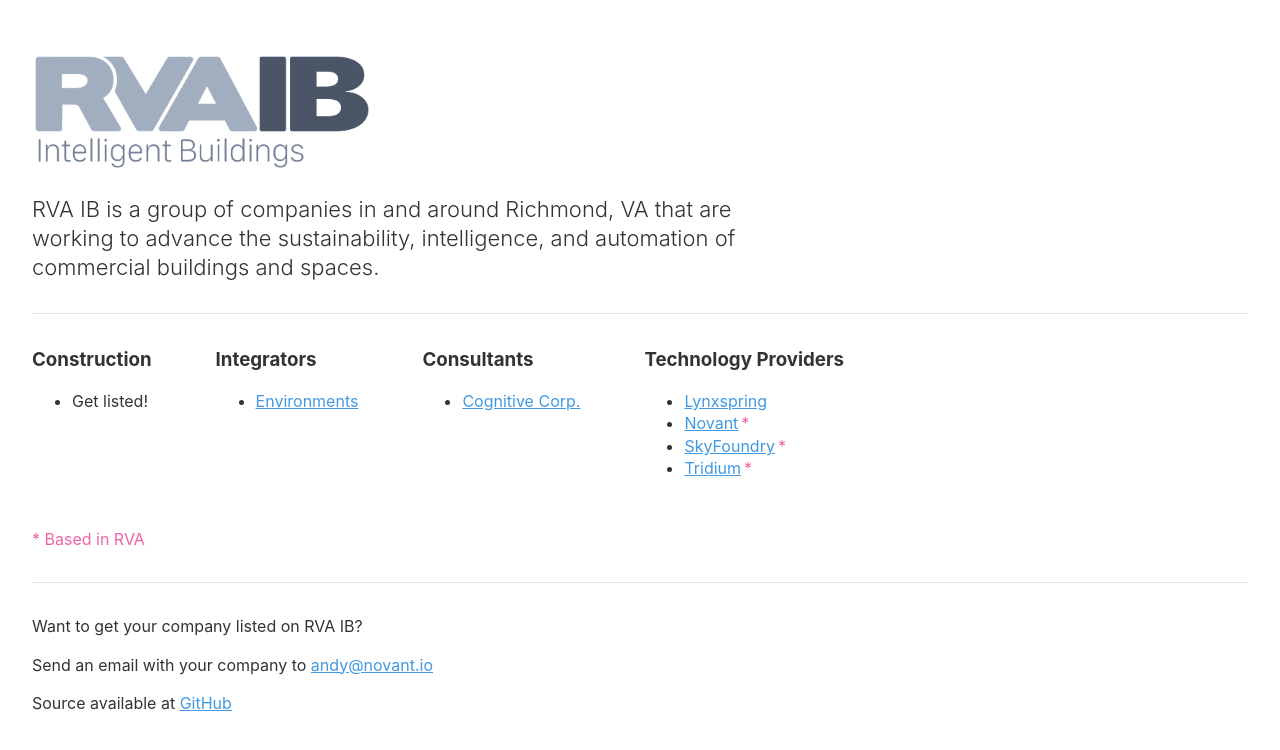
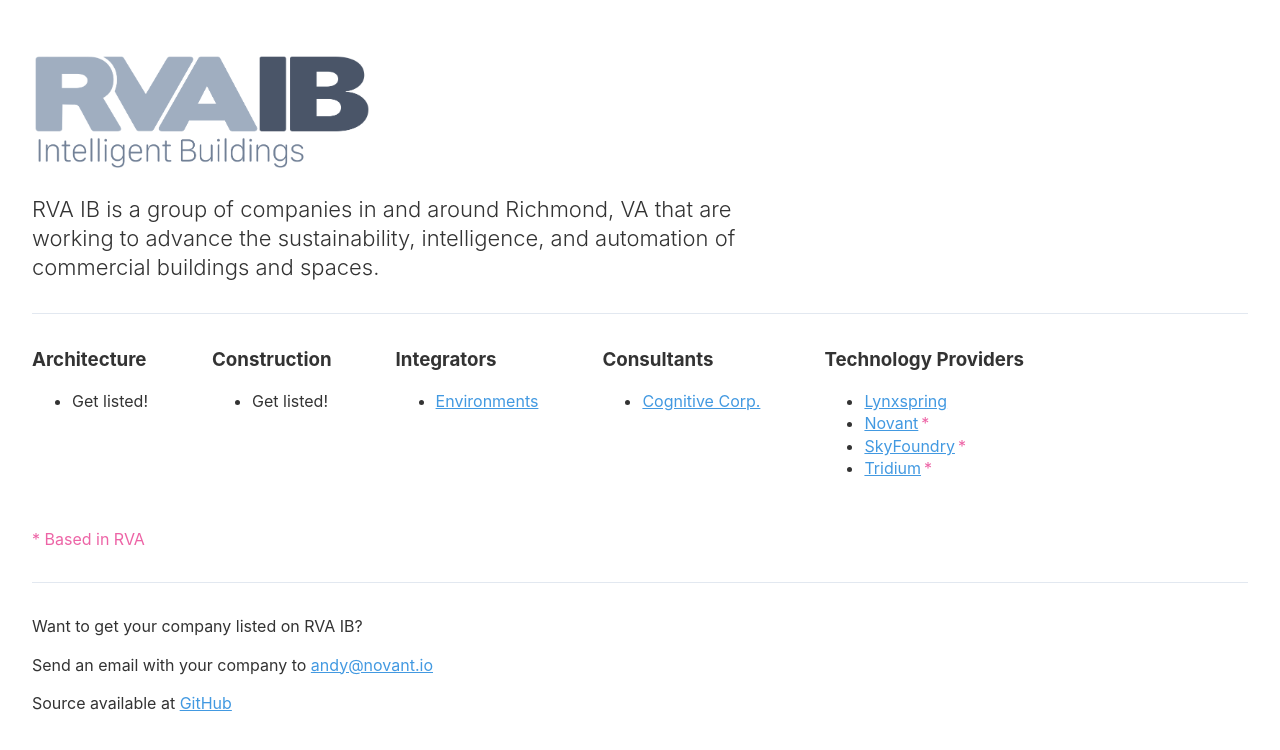
Before and after one commit to afrankvt/rvaib, a plain HTML site: page index.html in a window 1280 px wide. Drawn offline with Linux system fonts and the light colour scheme.

Commit message:
Add Architecture grouping

```diff
--- a/index.html
+++ b/index.html
@@ -21,6 +21,13 @@
   <main>
 
     <section class="local">
+      <!-- Architecture -->
+      <div>
+        <h3>Architecture</h3>
+        <ul>
+          <li>Get listed!</li>
+        </ul>
+      </div>
       <!-- Construction -->
       <div>
         <h3>Construction</h3>
```
Also changed, not shown: 1 other file.
